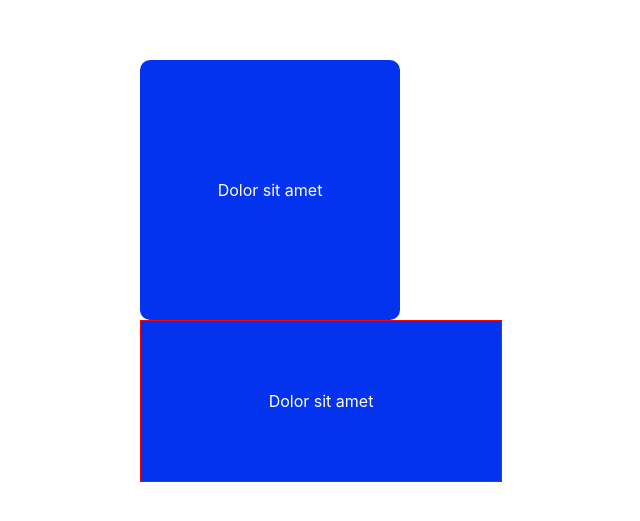
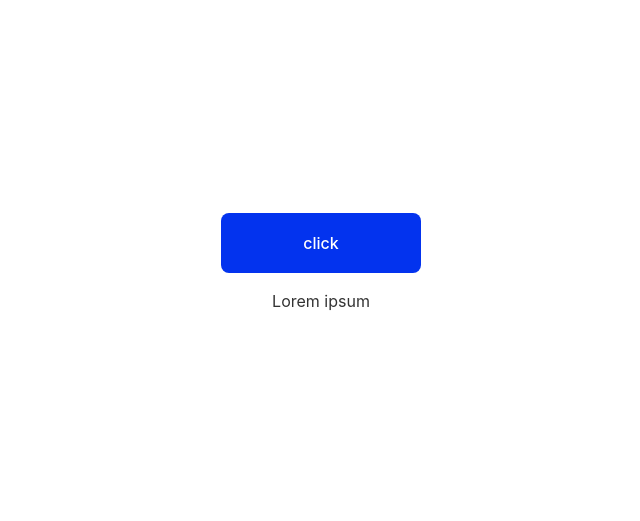
Before and after one commit to MagdalenaTyminska/React-test, a React (Vite) app: page / in a window 1280 px wide. Shown: the part 129-650 px from the top of the page, without its empty margins (319-959 px from the left). Built offline with nearby package versions, Linux system fonts and the light colour scheme.

Commit message:
first task

```diff
--- a/src/App.tsx
+++ b/src/App.tsx
@@ -1,10 +1,9 @@
 import { createGlobalStyle, ThemeProvider } from 'styled-components';
 import './App.scss';
-// import { Button } from './Button';
-// import { Text } from './Text';
-// import { Wrapper } from './Wrapper';
-import { Foo } from './Foo';
-import { Bar } from './Bar';
+import { Button } from './Button';
+import { Text } from './Text';
+import { Wrapper } from './Wrapper';
+import { useState } from 'react';
 
 const GlobalStyle = createGlobalStyle`
 body {
@@ -13,6 +12,8 @@ background-color: ${(props) => props.theme.colors.background}
 `;
 
 export const App = () => {
+	const [isLight, setLight] = useState(true);
+
 	const light = {
 		colors: {
 			primary: '#0333EE',
@@ -22,16 +23,27 @@ export const App = () => {
 		},
 	};
 
+	const dark = {
+		colors: {
+			primary: '#9ca5df',
+			background: '#000',
+			textPrimary: '#333',
+			textBackground: '#eee',
+		},
+	};
+
+	const toggleTheme = () => {
+		setLight((prevLight) => !prevLight);
+	};
+
 	return (
 		<>
-			<ThemeProvider theme={light}>
+			<ThemeProvider theme={isLight ? light : dark}>
 				<GlobalStyle />
-				{/* <Wrapper>
-					<Button label='click' />
+				<Wrapper>
+					<Button label='click' onClick={toggleTheme} />
 					<Text>Lorem ipsum</Text>
-				</Wrapper> */}
-				<Foo />
-				<Bar />
+				</Wrapper>
 			</ThemeProvider>
 		</>
 	);
--- a/src/Bar.tsx
+++ /dev/null
@@ -1,20 +0,0 @@
-import styled from 'styled-components';
-import { shadow } from './helpers';
-
-const Element = styled.div<{ color: string }>`
-	width: 300px;
-	height: 100px;
-	padding: 30px;
-	border: 1px solid red;
-	background-color: ${(props) => props.theme.colors.primary};
-	color: ${(props) => props.theme.colors.background};
-	display: flex;
-	text-align: center;
-	justify-content: center;
-	align-items: center;
-	${shadow}
-`;
-
-export const Bar = () => {
-	return <Element color='green'>Dolor sit amet</Element>;
-};
--- a/src/Button.tsx
+++ b/src/Button.tsx
@@ -2,6 +2,7 @@ import styled from 'styled-components';
 
 type ButtonProps = {
 	label: string;
+	onClick: () => void;
 };
 
 const StyledButton = styled.button`
@@ -12,10 +13,10 @@ const StyledButton = styled.button`
 	color: ${(props) => props.theme.colors.background};
 `;
 
-export const Button = ({ label }: ButtonProps) => {
+export const Button = ({ label, onClick }: ButtonProps) => {
 	return (
 		<>
-			<StyledButton>{label}</StyledButton>
+			<StyledButton onClick={onClick}>{label}</StyledButton>
 		</>
 	);
 };
--- a/src/Foo.tsx
+++ /dev/null
@@ -1,20 +0,0 @@
-import styled from 'styled-components';
-import { shadow } from './helpers';
-
-const Element = styled.div<{ color: string }>`
-	width: 200px;
-	height: 200px;
-	padding: 30px;
-	border-radius: 10px;
-	background-color: ${(props) => props.theme.colors.primary};
-	color: ${(props) => props.theme.colors.background};
-	display: flex;
-	text-align: center;
-	justify-content: center;
-	align-items: center;
-	${shadow}
-`;
-
-export const Foo = () => {
-	return <Element color='blue'>Dolor sit amet</Element>;
-};
```
